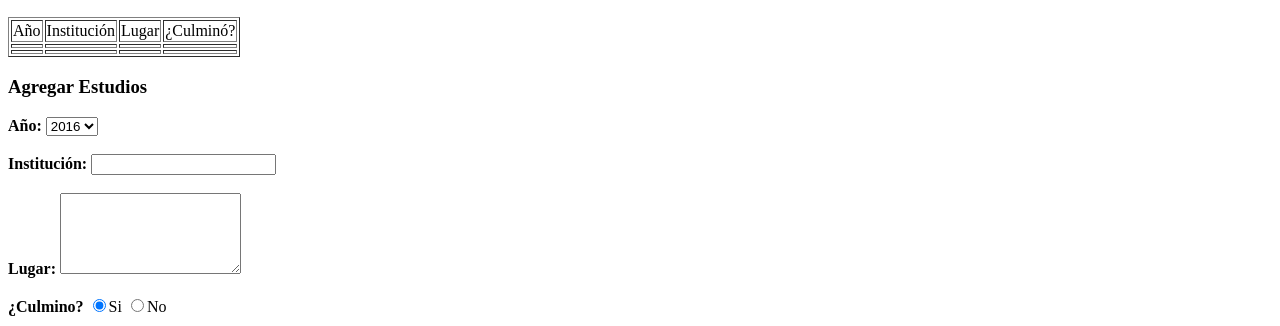
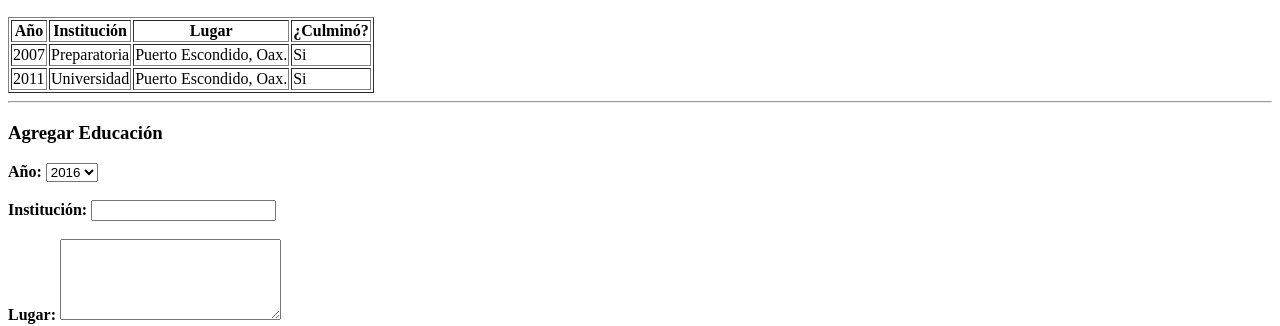
Before and after one commit to ghdPxm/CertificacionNextU, a plain HTML site: page FundamentosHTML/EvaluacionFundamentosHTML/educacion.html in a window 1280 px wide. Shown: the part 489-815 px from the top of the page. Drawn offline with Linux system fonts and the light colour scheme.

Commit message:
Avanve5evaTema
Cambios en plantilla de educacion e index

```diff
--- a/FundamentosHTML/EvaluacionFundamentosHTML/educacion.html
+++ b/FundamentosHTML/EvaluacionFundamentosHTML/educacion.html
@@ -27,28 +27,33 @@
       <h2>Educación</h2>
       <article >
         <table border="1">
-          <tr>
-            <td>Año</td>
-            <td>Institución</td>
-            <td>Lugar</td>
-            <td>¿Culminó?</td>
-          </tr>
-          <tr>
-            <td></td>
-            <td></td>
-            <td></td>
-            <td></td>
-          </tr>
-          <tr>
-            <td></td>
-            <td></td>
-            <td></td>
-            <td></td>
-          </tr>
+          <thead>
+            <tr>
+              <th>Año</th>
+              <th>Institución</th>
+              <th>Lugar</th>
+              <th>¿Culminó?</th>
+            </tr>
+          </thead>
+          <tbody>
+            <tr>
+              <td>2007</td>
+              <td>Preparatoria</td>
+              <td>Puerto Escondido, Oax.</td>
+              <td>Si</td>
+            </tr>
+            <tr>
+              <td>2011</td>
+              <td>Universidad</td>
+              <td>Puerto Escondido, Oax.</td>
+              <td>Si</td>
+            </tr>
+          </tbody>
         </table>
+        <hr>
       </article>
       <article>
-        <h3>Agregar Estudios</h3>
+        <h3>Agregar Educación</h3>
         <form>
           <label for="anio"><strong>Año:</strong></label>
           <select class="" name="anio" required>
@@ -68,7 +73,7 @@
           <label for="insti"><strong>Institución:</strong></label>
           <input type="text" name="insti" value="" required><br><br>
           <label for="lugar"><strong>Lugar:</strong></label>
-          <textarea name="lugar" rows="5" cols="20" required></textarea><br><br>
+          <textarea name="lugar" rows="5" cols="25" required></textarea><br><br>
           <label for="pregunta"><strong>¿Culmino?</strong></label>
           <input type="radio" name="pregunta" value="Si" checked required>Si
           <input type="radio" name="pregunta" value="No" required>No<br><br>
```
Also changed, not shown: FundamentosHTML/EvaluacionFundamentosHTML/index.html (+11 -6 lines).
